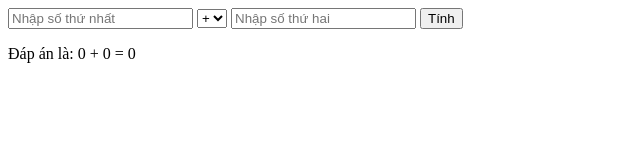
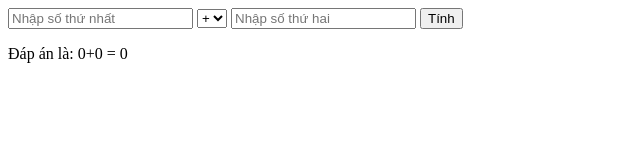
Before and after one commit to Trungvo93/Module-2---Javascripts, a plain HTML site: page Test code lesson/index.html in a window 1280 px wide. Both pictures are taken after a click on the button "Tính". Shown: the full height of the page, 0-640 px from the left. Drawn offline with Linux system fonts and the light colour scheme.

Commit message:
updalte máy bàn

```diff
--- a/Test code lesson/index.html
+++ b/Test code lesson/index.html
@@ -42,7 +42,7 @@
             result = num1/num2;
         }
 
-        let display = 'Đáp án là: ' + num1 + " + " + num2 + " = " + result;
+        let display = 'Đáp án là: ' + num1 + cal + num2 + " = " + result;
         document.getElementById("result").innerHTML = display;
     }
 </script>
```
